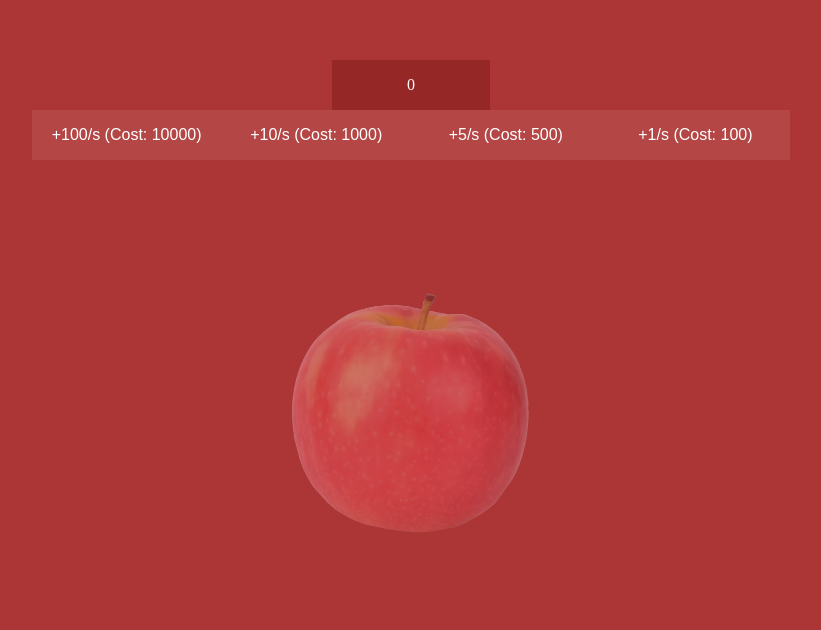
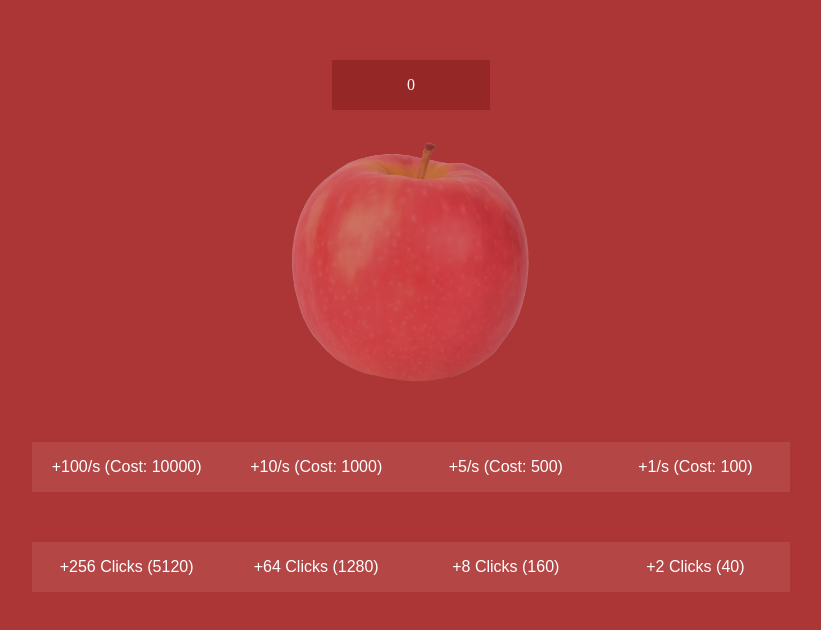
Before and after one commit to Sirbucket/apple-muncher, a website built with Vite: page index.html in a window 1280 px wide. Shown: the whole page, without its empty margins (229-1050 px from the left). Built offline with nearby package versions, Linux system fonts and the light colour scheme.

Commit message:
updated ui

```diff
--- a/app/app.ts
+++ b/app/app.ts
@@ -1,8 +1,25 @@
 const image: HTMLDivElement = document.querySelector(".image");
 const score: HTMLDivElement = document.querySelector('.score');
 const ms: number = 1000;
+
 let clicks: number = 0;
 let nummod: number = 100;
+let clickmod: number = 1;
+let currentClickMod: number = 1;
+
+const clickNums = [
+	2,
+	8,
+	64,
+	256
+]
+
+const clickNames = [
+	"+2 Clicks (40)",
+	"+8 Clicks (160)",
+	"+64 Clicks (1280)",
+	"+256 Clicks (5120)"
+]
 
 const buttonNums = [
 	1,
@@ -65,16 +82,46 @@ const addButtons = (button: HTMLButtonElement) => {
 	}
 }
 
+//Makes a button for adding clicks when you click.
+const makeClickerButton = (number: number, str: string) => {
+	const clickerButton: HTMLButtonElement = document.createElement('button');
+	clickerButton.addEventListener("click", () => {
+		if (clicks >= number * (nummod / 5)) {
+			removeMark(clickerButton, "no");
+			markButton(clickerButton, "yes");
+			currentClickMod += clickmod * number;
+			clicks -= number * (nummod / 5);
+			score.textContent = clicks.toString();
+		}
+		else {
+			removeMark(clickerButton, "yes");
+			markButton(clickerButton, "no");
+		}
+	});
+	clickerButton.textContent = str;
+	return clickerButton;
+}
+
+//Batches buttons
+const addClickerButtons = (clickerButton: HTMLButtonElement) => {
+	for (let i = 0; i < 1; ++i) {
+		for (let t = clickNums.length - 1; t >= 0; --t) {
+			clickerButton.appendChild(makeClickerButton(clickNums[t], clickNames[t]));
+		}
+	}
+}
+
 //Runs buttons
 const runButtons = () => {
 	addButtons(document.querySelector(".buttons"));
+	addClickerButtons(document.querySelector(".clicker-buttons"))
 }
 
 //Runs game logic
 const runGame = () => {
 	runButtons();
 	image.addEventListener("click", () => {
-		updateScore(1);
+		updateScore(currentClickMod);
 	});
 }
 
--- a/index.html
+++ b/index.html
@@ -15,10 +15,12 @@
 				<div class = "score">
 					0
 				</div>
+				<div class = "image">
+					<img src="./app/assets/apple.webp" alt = "" class="center">
+				</div>
 				<div class = "buttons">
 				</div>
-				<div class = "image">
-					<img src="./app/assets/apple.webp" alt = "" class="center">
+				<div class = "clicker-buttons">
 				</div>
 			</div>
 		</div>
--- a/style.css
+++ b/style.css
@@ -17,7 +17,7 @@ body {
 .center {
   margin-left: auto;
   margin-right: auto;
-	margin-top: 10%;
+	margin-top: 25px;
   width: 20%;
 	height: 20%;
 	background-image: var(--current-image);
@@ -39,6 +39,13 @@ body {
 	transform: scale(1.4,1.4)
 }
 
+.clicker-buttons {
+	margin-top: 50px;
+}
+
+.buttons {
+	margin-top: 50px;
+}
 button {
 	background-color: #b44646;
 	padding: 1em;
```
